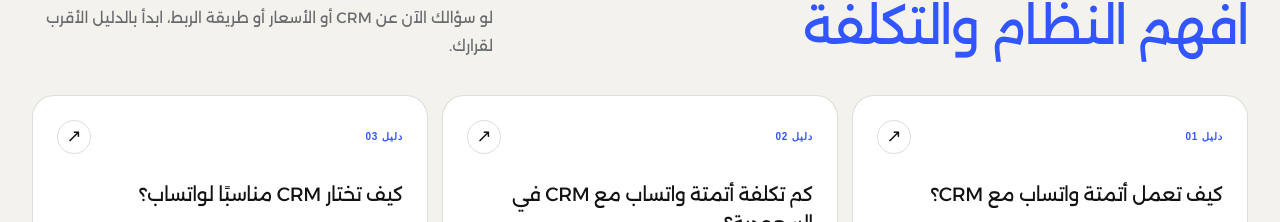
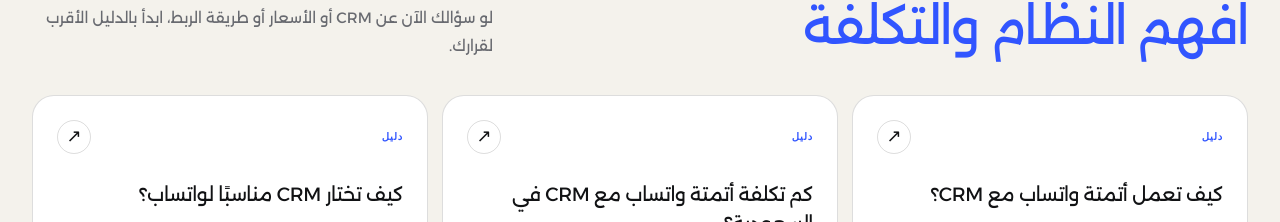
Before and after one commit to mohammedrashad2011-ui/Dewank-2026-website, a Next.js app: page /whatsapp-automation in a window 1280 px wide. Shown: the part 7611-7833 px from the top of the page. Built offline with nearby package versions, Linux system fonts and the light colour scheme; no server answers.

Commit message:
Remove decorative guide 01 labels and keep useful guide title

```diff
--- a/app/(ar)/whatsapp-automation/page.tsx
+++ b/app/(ar)/whatsapp-automation/page.tsx
@@ -174,7 +174,7 @@ export default function WhatsAppAutomation() {
 
       <section className="shell wa-guides" aria-labelledby="wa-guides-title">
         <div className="wa-section-head"><div><span className="section-label">أدلة قبل القرار</span><h2 id="wa-guides-title">قبل ما تشتري أداة،<br/><em>افهم النظام والتكلفة</em></h2></div><p>لو سؤالك الآن عن CRM أو الأسعار أو طريقة الربط، ابدأ بالدليل الأقرب لقرارك.</p></div>
-        <div className="wa-guide-grid">{guideLinks.map((guide, index) => <Link className="wa-guide-card" href={guide.href} key={guide.href}><div className="wa-guide-card-top"><span>دليل 0{index + 1}</span><span className="wa-guide-arrow" aria-hidden="true">↗</span></div><h3>{guide.title}</h3><p>{guide.text}</p></Link>)}</div>
+        <div className="wa-guide-grid">{guideLinks.map((guide) => <Link className="wa-guide-card" href={guide.href} key={guide.href}><div className="wa-guide-card-top"><span>دليل</span><span className="wa-guide-arrow" aria-hidden="true">↗</span></div><h3>{guide.title}</h3><p>{guide.text}</p></Link>)}</div>
         <p>تأتي رسائلك من إعلانات؟ راجع <Link href="/guides/ad-to-whatsapp-booking-journey">رحلة العميل من الإعلان إلى واتساب ثم الحجز</Link>.</p>
       </section>
 
```
